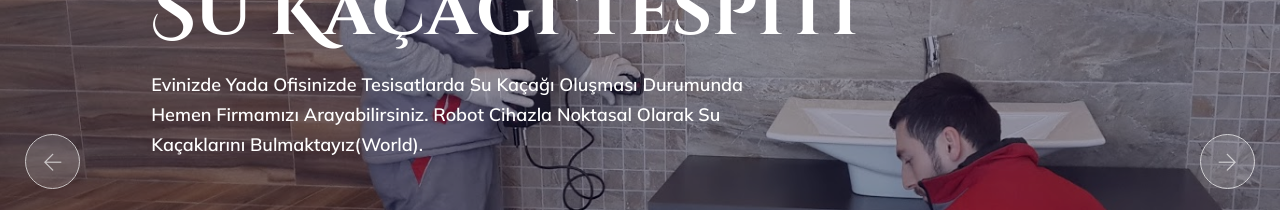
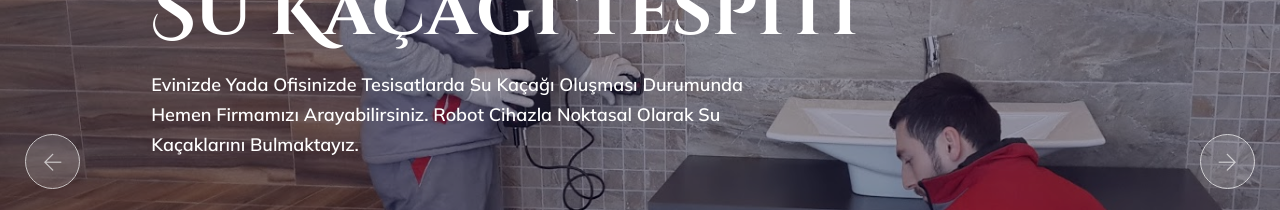
Before and after one commit to Turcais/yenimahallesutesisati, a React (Create React App) app: page / in a window 1280 px wide. Shown: the part 434-644 px from the top of the page. Built offline with nearby package versions, Linux system fonts and the light colour scheme.

Commit message:
Update hero.js

```diff
--- a/src/components/hero/hero.js
+++ b/src/components/hero/hero.js
@@ -33,7 +33,7 @@ const Hero = () => {
                                     <h2>Su Kaçağı Tespiti</h2>
                                 </div>
                                 <div className="slide-text">
-                                    <p>Evinizde yada ofisinizde tesisatlarda su kaçağı oluşması durumunda hemen firmamızı arayabilirsiniz. Robot cihazla noktasal olarak su kaçaklarını bulmaktayız(world).</p>
+                                    <p>Evinizde yada ofisinizde tesisatlarda su kaçağı oluşması durumunda hemen firmamızı arayabilirsiniz. Robot cihazla noktasal olarak su kaçaklarını bulmaktayız.</p>
                                 </div>
                                 <div className="clearfix"></div>
                                 <div className="slide-btns">
```
